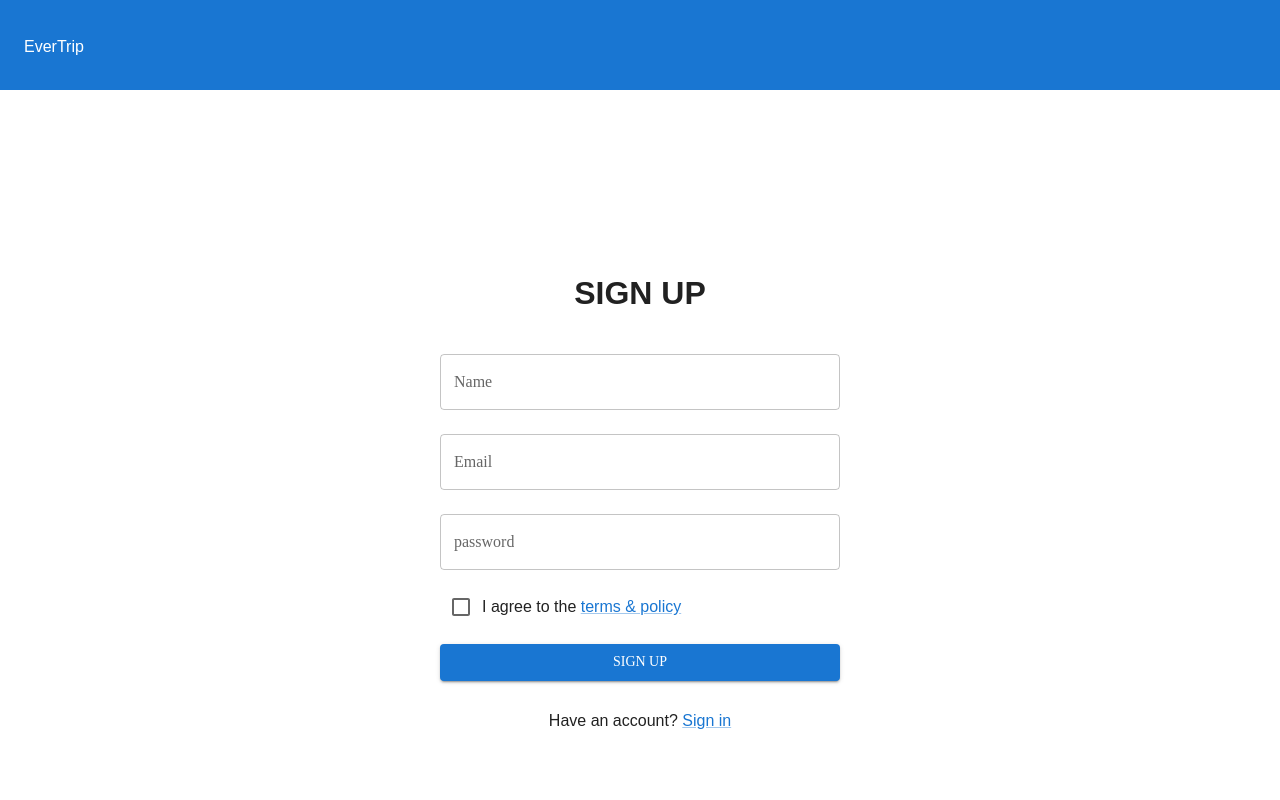
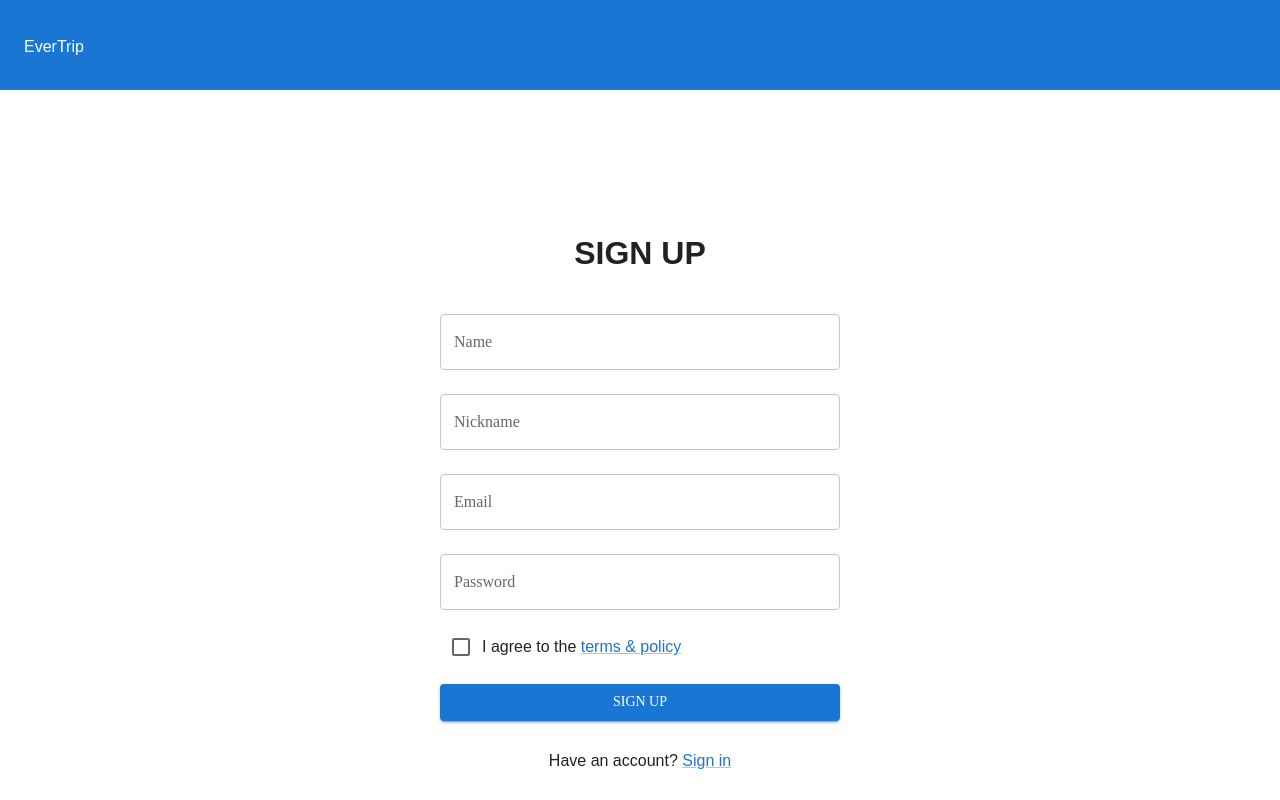
Before and after one commit to evertrip/evertrip-frontend, a React (Create React App) app: page /signup in a window 1280 px wide. Shown: the top 800 px of the page. Built offline with nearby package versions, Linux system fonts and the light colour scheme; a web font is replaced by a local one.

Commit message:
[feat] signup 수정 #4

```diff
--- a/src/modules/login/SignUpDisplay.tsx
+++ b/src/modules/login/SignUpDisplay.tsx
@@ -1,20 +1,65 @@
-import React from "react";
+import React, { useState } from "react";
 import { TextField, Button, Checkbox, Link, Box, Container } from "@mui/material";
 
-export default function SignUpDisplay(){
-    return(
+interface UserInfo {
+    name: string;
+    nickname: string;
+    email: string;
+    password: string;
+  }
+
+const SignUpDisplay = () => {
+    const [userInfo, setUserInfo] = useState({
+        name: '',
+        nickname: '',
+        email: '',
+        password: ''
+    });
+    const [agreed, setAgreed] = useState(false);
+    const [emailError, setEmailError] = useState<string>("");
+
+
+    const handleChange = (prop: keyof UserInfo) => (event: React.ChangeEvent<HTMLInputElement>) => {
+        const { value } = event.target;
+        setUserInfo({ ...userInfo, [prop]: event.target.value });
+
+        if (prop === 'email') {
+            if (!/^[A-Z0-9._%+-]+@[A-Z0-9.-]+\.[A-Z]{2,}$/i.test(value)) {
+            setEmailError("올바른 형식의 이메일 주소가 아닙니다.");
+            } else {
+            setEmailError("");
+            }
+        }
+    };
+
+    const handleCheckboxChange = (event: React.ChangeEvent<HTMLInputElement>) => {
+        setAgreed(event.target.checked);
+    };
+
+
+    return (
         <>
             <Container style={{ display: 'flex', alignItems: 'center', justifyContent: 'center', height: '100vh' }}>
                 <Box style={{ display: 'flex', flexDirection: 'column', maxWidth: '400px', width: '100%' }}>
-                <h1 style={{ textAlign: 'center' }}> SIGN UP</h1>
-                <TextField label="Name" type="text" variant="outlined" fullWidth margin="normal" />
-                <TextField label="Email" type="email" variant="outlined" fullWidth margin="normal" />
-                <TextField label="password" type="password" variant="outlined" fullWidth margin="normal" />
-                <div style ={{display: 'flex', alignItems: 'center', margin: '8px 0' }}>
-                    <Checkbox />
+                    <h1 style={{ textAlign: 'center' }}>SIGN UP</h1>
+                    <TextField label="Name" type="text" value={userInfo.name} onChange={handleChange('name')} variant="outlined" fullWidth margin="normal" />
+                    <TextField label="Nickname" type="text" value={userInfo.nickname} onChange={handleChange('nickname')} variant="outlined" fullWidth margin="normal" />
+                    <TextField
+                        label="Email"
+                        type="email"
+                        value={userInfo.email}
+                        onChange={handleChange('email')}
+                        variant="outlined"
+                        fullWidth
+                        margin="normal"
+                        error={!!emailError}
+                        helperText={emailError}  />
+                    <TextField label="Password" type="password" value={userInfo.password} onChange={handleChange('password')} variant="outlined" fullWidth margin="normal" />
+                    <div style={{ display: 'flex', alignItems: 'center', margin: '8px 0' }}>
+                        <Checkbox checked={agreed} onChange={handleCheckboxChange} />
                         <div>I agree to the <Link href="#">terms & policy</Link></div>
                     </div>
-                <Button variant="contained" color="primary" fullWidth style={{ margin: '8px 0' }}>
+                    <Button  variant="contained" color="primary" fullWidth style={{ margin: '8px 0' }}>
                         Sign up
                     </Button>
                     <div style={{ textAlign: 'center', marginTop: '20px' }}>
@@ -24,4 +69,6 @@ export default function SignUpDisplay(){
             </Container>
         </>
     );
-}
+};
+
+export default SignUpDisplay;
```
Lines whose indentation alone changed are shown as unchanged.
